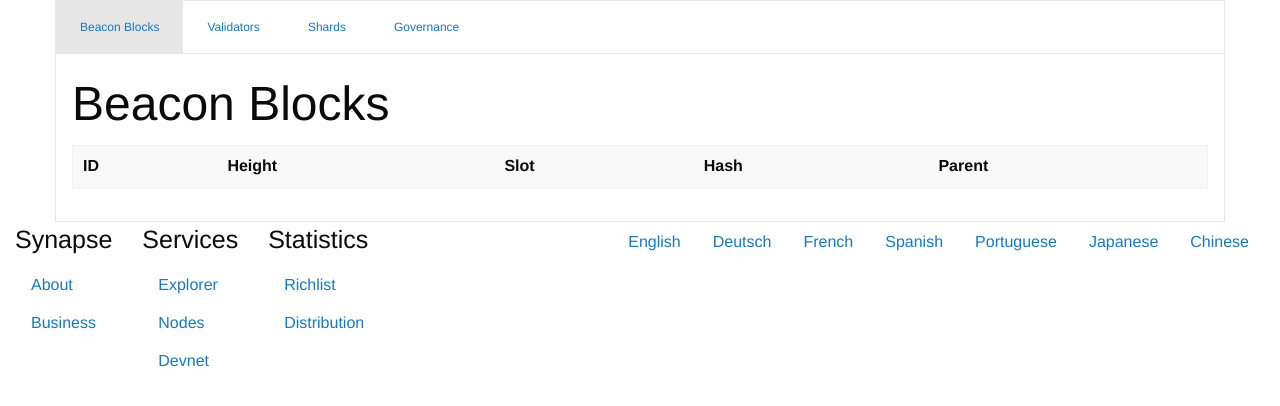
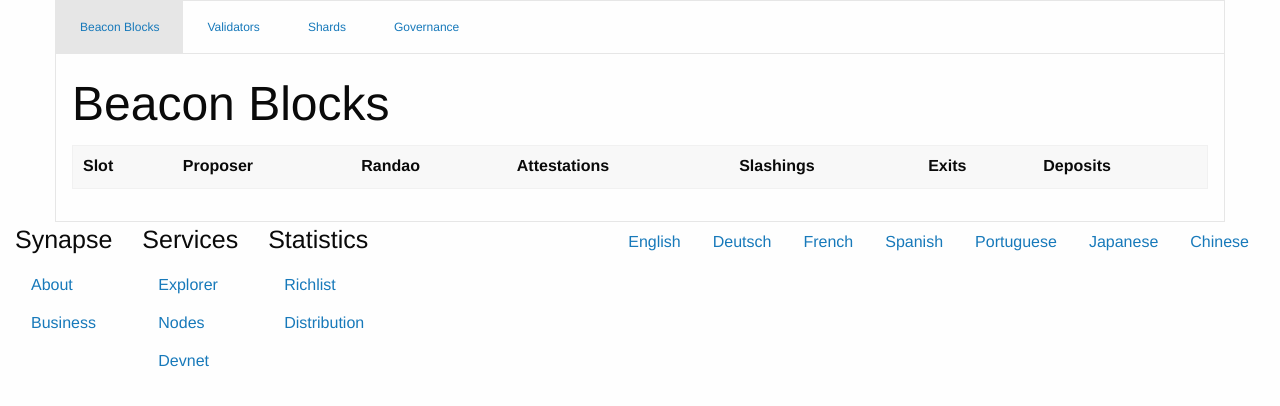
Before and after one commit to phoreproject/graphene, a Node project: template explorer/website/frontend/views/pages/home.hbs in a window 1280 px wide. Shown: the part 99-505 px from the top of the page. Run offline with Node 20 templates, Linux system fonts and the light colour scheme; the template is opened without the code that fills it, so the values that code supplies are empty; some libraries are stand-ins or nearby versions.

Commit message:
Changed data structure for Beacon explorer

```diff
--- a/explorer/website/frontend/views/partials/blocktable.hbs
+++ b/explorer/website/frontend/views/partials/blocktable.hbs
@@ -1,11 +1,13 @@
 <table id="blockTable" class="" style="width:100%">
     <thead>
         <tr>
-            <th>ID</th>
-            <th>Height</th>
             <th>Slot</th>
-            <th>Hash</th>
-            <th>Parent</th>
+            <th>Proposer</th>
+            <th>Randao</th>
+            <th>Attestations</th>
+            <th>Slashings</th>
+            <th>Exits</th>
+            <th>Deposits</th>
         </tr>
     </thead>
 </table>
@@ -21,27 +23,34 @@ function initBlockTable()
 		},
 		columns : [
 			{
-				data : 'id'
-			},
-			{
-				data : 'height',
-			},
-			{
 				data : 'slot',
 			},
 			{
-				data : 'hash',
+				data : 'proposer',
 				render : function(data, type, row, meta) {
 					if(type !== 'display') return data;
-					return sprintf('<a href="/block?hash=%s">%s</a>', data, data);
+					var text = util.shortenStringWithEllipsis(data);
+					return sprintf('<a href="/block?hash=%s">%s</a>', row.hash, text);
 				}
 			},
 			{
-				data : 'parent_block_hash',
+				data : 'randao_reveal',
 				render : function(data, type, row, meta) {
 					if(type !== 'display') return data;
 					return util.shortenStringWithEllipsis(data);
 				}
+			},
+			{
+				data : 'attestations',
+			},
+			{
+				data : 'proposer_slashings',
+			},
+			{
+				data : 'exits',
+			},
+			{
+				data : 'deposits',
 			},
 		],
 		columnDefs: [
```
Also changed, not shown: 2 other files.
